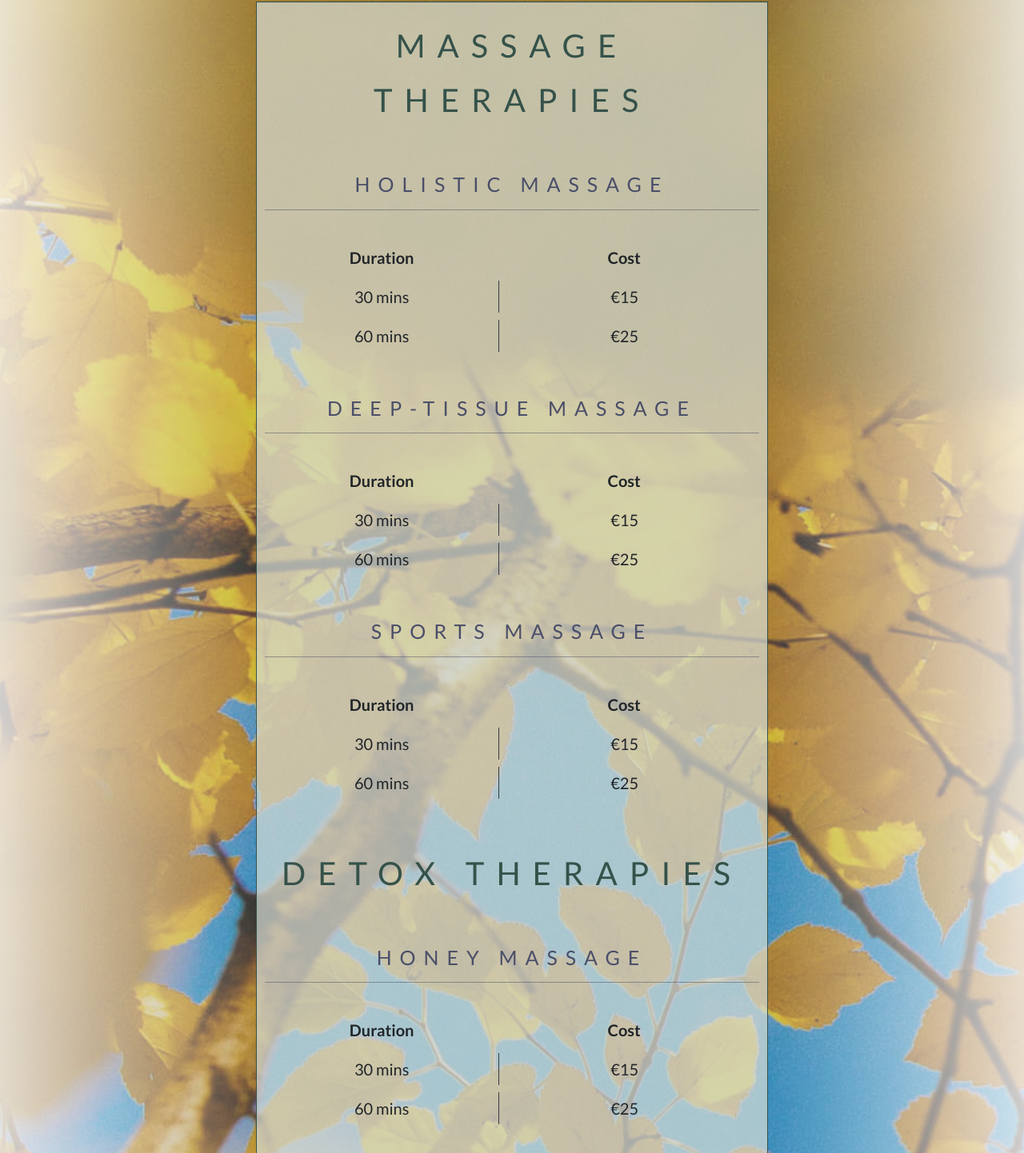
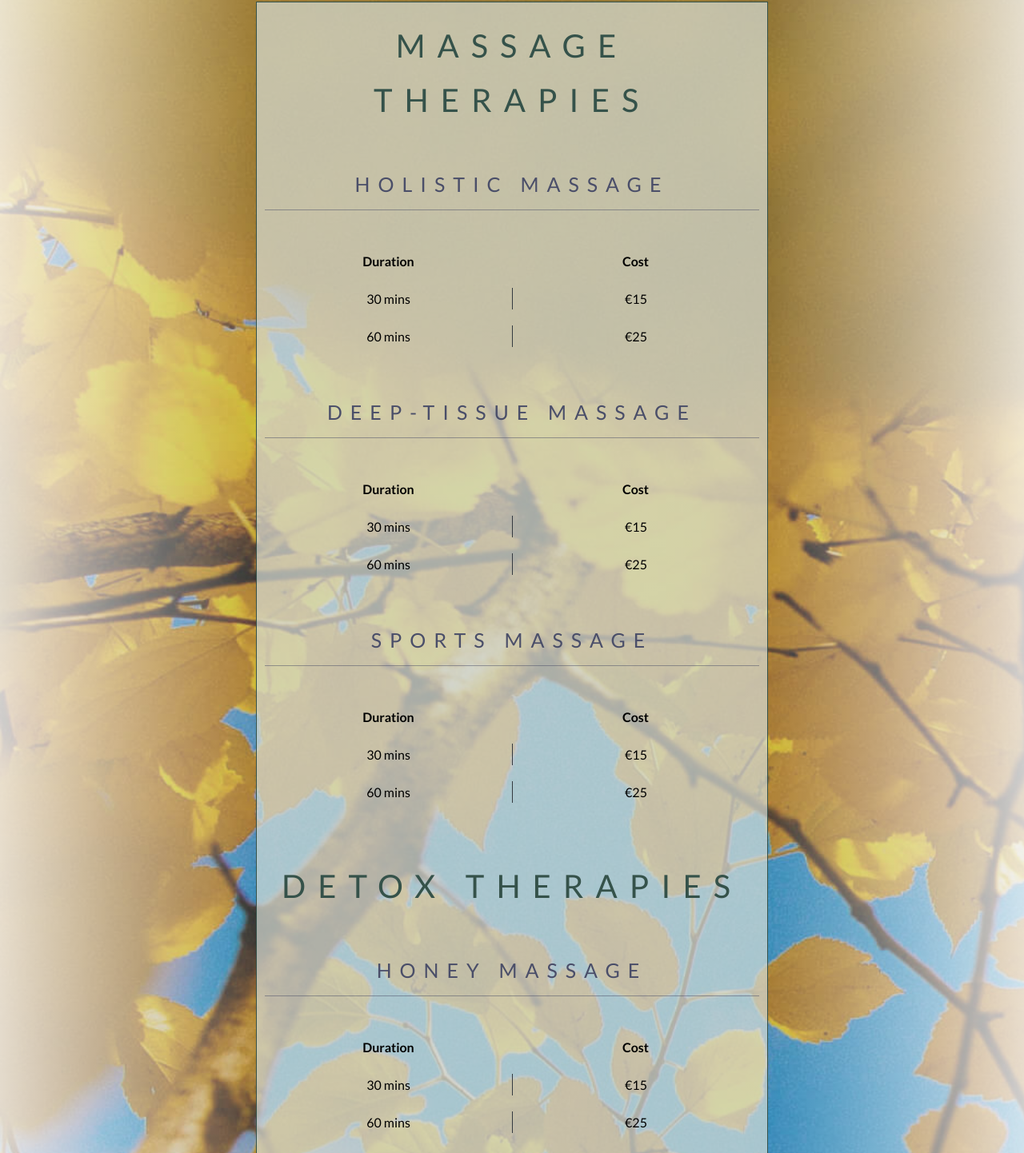
Before and after one commit to Bogtrotter72/Udvartana-Sports-Therapy-Clinic, a website: page price-list.html in a window 1280 px wide. Shown: the part 258-1700 px from the top of the page at 80% size. Drawn offline with Linux system fonts and the light colour scheme.

```diff
--- a/assets/sass/layout/_media-queries.scss
+++ b/assets/sass/layout/_media-queries.scss
@@ -419,22 +419,22 @@
 .about-page__inner-container {
     @media only screen and (min-width: 768px) {
         width: 80%;
-        margin: 5rem 10%;
+        margin: 8rem 10%;
     }
 
     @media only screen and (orientation: landscape) and (min-width: 768px) {
         width: 90%;
-        margin: 5rem 5%;
+        margin: 8rem 5%;
     }
 
     @media only screen and (min-width: 1024px) {
         width: 110%;
-        margin: 5rem -5%;
+        margin: 8rem -5%;
     }
 
     @media only screen and (min-width: 1200px) {
-        width: 100%;
-        margin: 5rem 0%;
+        width: 90%;
+        margin: 8rem 5%;
     }
 }
 
@@ -559,10 +559,10 @@
 
 
 .therapies {
-    @media only screen and (min-width: 768px) {
+    @media only screen and (min-width: 1200px) {
         background-color: $color-light-green;
         margin-top: 6rem;
-        padding: 5rem 0;
+        padding: 5rem 0 8rem;
         box-shadow: 0 -1rem 6rem rgba($color-contrast-blue, 0.25), 0 1rem 6rem rgba($color-contrast-blue, 0.25);
     }
 }
--- a/assets/sass/pages/_about.scss
+++ b/assets/sass/pages/_about.scss
@@ -18,7 +18,7 @@
 
     &__inner-container {
         width: 90%;
-        margin: 5rem 5%;
+        margin: 8rem 5%;
 
         padding: 2rem;
         background-color: rgba($color-light-green, 0.5);
--- a/assets/sass/pages/_index.scss
+++ b/assets/sass/pages/_index.scss
@@ -2,7 +2,7 @@
 .therapies {
     background-color: $color-light-green;
     margin-top: 3rem;
-    padding: 2rem 0 0 0;
+    padding: 2rem 0 3rem 0;
     box-shadow: 0 -1rem 6rem rgba(53, 82, 74, 0.25), 0 1rem 6rem rgba(53, 82, 74, 0.25);
 }
 
--- a/price-list.html
+++ b/price-list.html
@@ -76,116 +76,147 @@
                 <div class="container-fluid price-list-page__list-container">
                     <div class="heading-secondary heading-secondary__therapies">Massage Therapies</div>
                     <div class="heading-tertiary heading-tertiary__therapies">Holistic Massage</div>
-                    <table class="table table-borderless table-sm price-list-page__table">
-                        <col width="70">
-                        <col width="100">
-                        <thead>
-                            <tr>
-                                <th scope="col">Duration</th>
-                                <th scope="col" class="border-none">Cost</th>
-                            </tr>
-                        </thead>
-                        <tbody>
-                            <tr>
-                                <td>30 mins</td>
-                                <td class="border-left border-dark">€15</td>
-                            </tr>
-                            <tr>
-                                <td>60 mins</td>
-                                <td class="border-left border-dark">€25</td>
-                            </tr>
-                        </tbody>
-                    </table>
+
+                    <div class="container prices">
+                        <div class="row">
+                            <div class="col-6 text-center therapies-page__content prices-heading">
+                                Duration
+                            </div>
+                            <div class="col-6 therapies-page__content prices-heading">
+                                Cost
+                            </div>
+                        </div>
+                        <div class="row">
+                            <div class="col-6 therapies-page__content prices-content">
+                                30 mins
+                            </div>
+                            <div class="col-6 border-left border-dark therapies-page__content prices-content">
+                                €15
+                            </div>
+                        </div>
+                        <div class="row">
+                            <div class="col-6 therapies-page__content prices-content">
+                                60 mins
+                            </div>
+                            <div class="col-6 border-left border-dark therapies-page__content prices-content">
+                                €25
+                            </div>
+                        </div>
+                    </div>
 
                     <div class="heading-tertiary heading-tertiary__therapies">Deep-Tissue Massage</div>
-                    <table class="table table-borderless table-sm price-list-page__table">
-                        <col width="70">
-                        <col width="100">
-                        <thead>
-                            <tr>
-                                <th scope="col">Duration</th>
-                                <th scope="col" class="border-none">Cost</th>
-                            </tr>
-                        </thead>
-                        <tbody>
-                            <tr>
-                                <td>30 mins</td>
-                                <td class="border-left border-dark">€15</td>
-                            </tr>
-                            <tr>
-                                <td>60 mins</td>
-                                <td class="border-left border-dark">€25</td>
-                            </tr>
-                        </tbody>
-                    </table>
+                    <div class="container prices">
+                        <div class="row">
+                            <div class="col-6 text-center therapies-page__content prices-heading">
+                                Duration
+                            </div>
+                            <div class="col-6 therapies-page__content prices-heading">
+                                Cost
+                            </div>
+                        </div>
+                        <div class="row">
+                            <div class="col-6 therapies-page__content prices-content">
+                                30 mins
+                            </div>
+                            <div class="col-6 border-left border-dark therapies-page__content prices-content">
+                                €15
+                            </div>
+                        </div>
+                        <div class="row">
+                            <div class="col-6 therapies-page__content prices-content">
+                                60 mins
+                            </div>
+                            <div class="col-6 border-left border-dark therapies-page__content prices-content">
+                                €25
+                            </div>
+                        </div>
+                    </div>
 
                     <div class="heading-tertiary heading-tertiary__therapies">Sports Massage</div>
-                    <table class="table table-borderless table-sm price-list-page__table">
-                        <col width="70">
-                        <col width="100">
-                        <thead>
-                            <tr>
-                                <th scope="col">Duration</th>
-                                <th scope="col" class="border-none">Cost</th>
-                            </tr>
-                        </thead>
-                        <tbody>
-                            <tr>
-                                <td>30 mins</td>
-                                <td class="border-left border-dark">€15</td>
-                            </tr>
-                            <tr>
-                                <td>60 mins</td>
-                                <td class="border-left border-dark">€25</td>
-                            </tr>
-                        </tbody>
-                    </table>
+                    <div class="container prices">
+                        <div class="row">
+                            <div class="col-6 text-center therapies-page__content prices-heading">
+                                Duration
+                            </div>
+                            <div class="col-6 therapies-page__content prices-heading">
+                                Cost
+                            </div>
+                        </div>
+                        <div class="row">
+                            <div class="col-6 therapies-page__content prices-content">
+                                30 mins
+                            </div>
+                            <div class="col-6 border-left border-dark therapies-page__content prices-content">
+                                €15
+                            </div>
+                        </div>
+                        <div class="row">
+                            <div class="col-6 therapies-page__content prices-content">
+                                60 mins
+                            </div>
+                            <div class="col-6 border-left border-dark therapies-page__content prices-content">
+                                €25
+                            </div>
+                        </div>
+                    </div>
 
                     <div class="heading-secondary heading-secondary__therapies">Detox Therapies</div>
                     <div class="heading-tertiary heading-tertiary__therapies">Honey Massage</div>
-                    <table class="table table-borderless table-sm price-list-page__table">
-                        <col width="70">
-                        <col width="100">
-                        <thead>
-                            <tr>
-                                <th scope="col">Duration</th>
-                                <th scope="col" class="border-none">Cost</th>
-                            </tr>
-                        </thead>
-                        <tbody>
-                            <tr>
-                                <td>30 mins</td>
-                                <td class="border-left border-dark">€15</td>
-                            </tr>
-                            <tr>
-                                <td>60 mins</td>
-                                <td class="border-left border-dark">€25</td>
-                            </tr>
-                        </tbody>
-                    </table>
+                    <div class="container prices">
+                        <div class="row">
+                            <div class="col-6 text-center therapies-page__content prices-heading">
+                                Duration
+                            </div>
+                            <div class="col-6 therapies-page__content prices-heading">
+                                Cost
+                            </div>
+                        </div>
+                        <div class="row">
+                            <div class="col-6 therapies-page__content prices-content">
+                                30 mins
+                            </div>
+                            <div class="col-6 border-left border-dark therapies-page__content prices-content">
+                                €15
+                            </div>
+                        </div>
+                        <div class="row">
+                            <div class="col-6 therapies-page__content prices-content">
+                                60 mins
+                            </div>
+                            <div class="col-6 border-left border-dark therapies-page__content prices-content">
+                                €25
+                            </div>
+                        </div>
+                    </div>
 
                     <div class="heading-secondary heading-secondary__therapies">Anti-Cellulite Treatment</div>
                     <div class="heading-tertiary heading-tertiary__therapies">Anti-Cellulite Wrap</div>
-                    <table class="table table-borderless table-sm price-list-page__table">
-                        <col width="70">
-                        <col width="100">
-                        <thead>
-                            <tr>
-                                <th scope="col">Duration</th>
-                                <th scope="col" class="border-none">Cost</th>
-                            </tr>
-                        </thead>
-                        <tbody>
-                            <tr>
-                                <td>30 mins</td>
-                                <td class="border-left border-dark">€15</td>
-                            </tr>
-                            <tr>
-                                <td>60 mins</td>
-                                <td class="border-left border-dark">€25</td>
-                            </tr>
-                        </tbody>
-                    </table>
+                    <div class="container prices">
+                        <div class="row">
+                            <div class="col-6 text-center therapies-page__content prices-heading">
+                                Duration
+                            </div>
+                            <div class="col-6 therapies-page__content prices-heading">
+                                Cost
+                            </div>
+                        </div>
+                        <div class="row">
+                            <div class="col-6 therapies-page__content prices-content">
+                                30 mins
+                            </div>
+                            <div class="col-6 border-left border-dark therapies-page__content prices-content">
+                                €15
+                            </div>
+                        </div>
+                        <div class="row">
+                            <div class="col-6 therapies-page__content prices-content">
+                                60 mins
+                            </div>
+                            <div class="col-6 border-left border-dark therapies-page__content prices-content">
+                                €25
+                            </div>
+                        </div>
+                    </div>
                 </div>
             </section>
             <!-- End of Main Body Section -->
```
Also changed, not shown: about.html (+19 -13 lines), assets/sass/components/_button.scss (+21 -4 lines), assets/sass/components/_card.scss (+6 -6 lines), index.html (+5 -0 lines), therapies.html (+18 -0 lines), assets/css/style.css.
